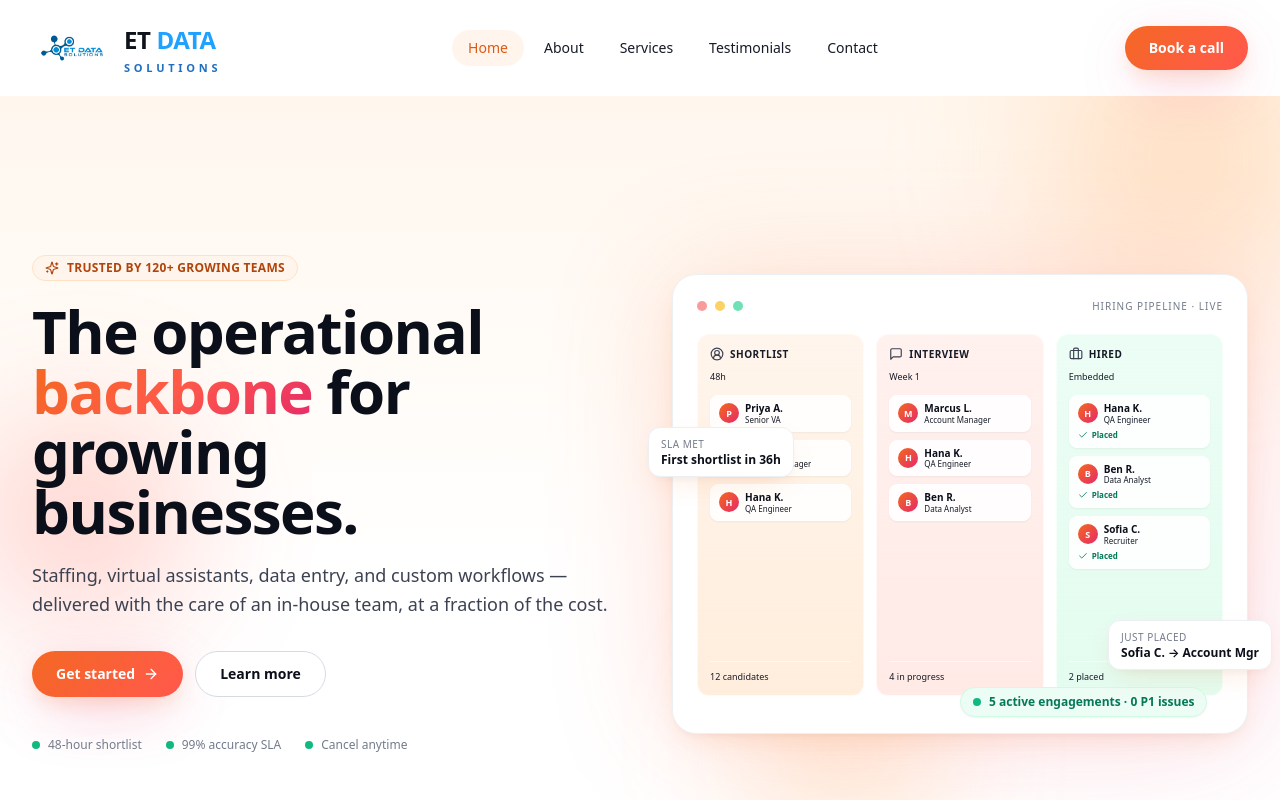
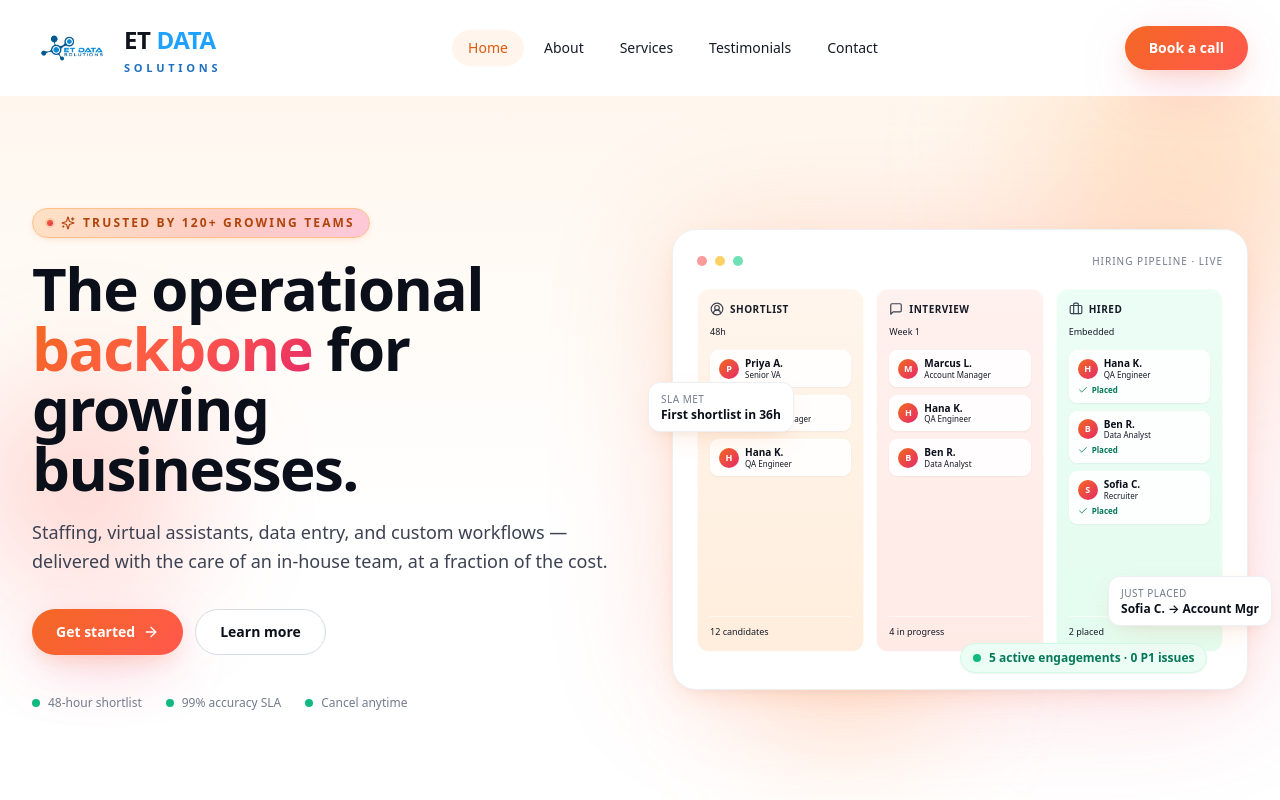
Before and after one commit to gaurangg123/etdatasolutions, a Next.js app: page / in a window 1280 px wide. Shown: the top 800 px of the page. Built offline with nearby package versions, Linux system fonts and the light colour scheme.

Commit message:
mobile scroll fix
mobile scroll fix

```diff
--- a/app/globals.css
+++ b/app/globals.css
@@ -32,8 +32,15 @@
   ::selection { background: #FFD5A8; color: #4D1C03; }
   h1, h2, h3, h4 { @apply font-display tracking-tight text-ink-900; }
 
-  html[data-snap="true"] { scroll-snap-type: y proximity; }
-
+  /*  Scroll-snap is desktop-only.
+      It feels "forced" on touch devices (especially iOS Safari) because the
+      browser intercepts every flick and re-snaps it. We gate snap behind
+      `hover: hover` + `pointer: fine` (= real mouse), and a min width.
+      Phones / tablets get normal, fully fluid scrolling. */
+  @media (hover: hover) and (pointer: fine) and (min-width: 1024px) {
+    html[data-snap="true"] {
+      scroll-snap-type: y proximity;
+    }
     .snap-section {
       scroll-snap-align: start;
       min-height: 100svh;
@@ -42,7 +49,17 @@
       flex-direction: column;
       justify-content: center;
     }
-  .snap-section.snap-loose { scroll-snap-align: start; min-height: auto; }
+    .snap-section.snap-loose {
+      scroll-snap-align: start;
+      min-height: auto;
+    }
+  }
+  /* On touch / small screens, snap-section becomes a plain block — no min-height,
+     no snap, no forced viewport, no awkward gaps. */
+  .snap-section,
+  .snap-section.snap-loose {
+    /* nothing — pure flow */
+  }
 }
 
 @layer components {
@@ -72,8 +89,20 @@
   }
 
   .pill {
-    @apply inline-flex items-center gap-2 rounded-full bg-brand-50 text-brand-700
-           px-3 py-1 text-xs font-semibold tracking-wide uppercase border border-brand-100;
+    @apply inline-flex items-center gap-2 rounded-full
+           px-3.5 py-1.5 text-xs font-bold tracking-[0.18em] uppercase
+           border border-brand-200 shadow-[0_2px_8px_-4px_rgba(242,106,30,0.4)];
+    background: linear-gradient(135deg, #FFE2C5 0%, #FFCBC4 60%, #FFC8DA 100%);
+    color: #B0440A;
+  }
+  .pill::before {
+    content: '';
+    display: inline-block;
+    width: 6px;
+    height: 6px;
+    border-radius: 9999px;
+    background: linear-gradient(135deg, #F26A1E, #E6296A);
+    box-shadow: 0 0 0 2px rgba(242, 106, 30, 0.18);
   }
 
   /* Sunset gradient text */
--- a/app/services/page.tsx
+++ b/app/services/page.tsx
@@ -140,7 +140,7 @@ export default function ServicesPage() {
         <div className="container-x py-16 sm:py-20">
           <Reveal>
             <div className="section-header text-center mx-auto">
-              <span className="pill mb-3">How we work</span>
+              <span className="pill mb-3">How we work?</span>
               <h2 className="text-3xl sm:text-4xl font-bold tracking-tight">
                 A four-step process. <span className="grad-text">No surprises.</span>
               </h2>
--- a/components/sections/WhyChooseUs.tsx
+++ b/components/sections/WhyChooseUs.tsx
@@ -9,7 +9,7 @@ export default function WhyChooseUs() {
     <section className="snap-section container-x section">
       <Reveal>
         <div className="section-header">
-          <span className="pill mb-3">Why choose us</span>
+          <span className="pill mb-3">Why choose us?</span>
           <h2 className="text-3xl sm:text-4xl lg:text-5xl font-bold tracking-tight">
             The discipline of an in-house team. <span className="grad-text">The economics of one that isn’t.</span>
           </h2>
```
Lines whose indentation alone changed are shown as unchanged.
